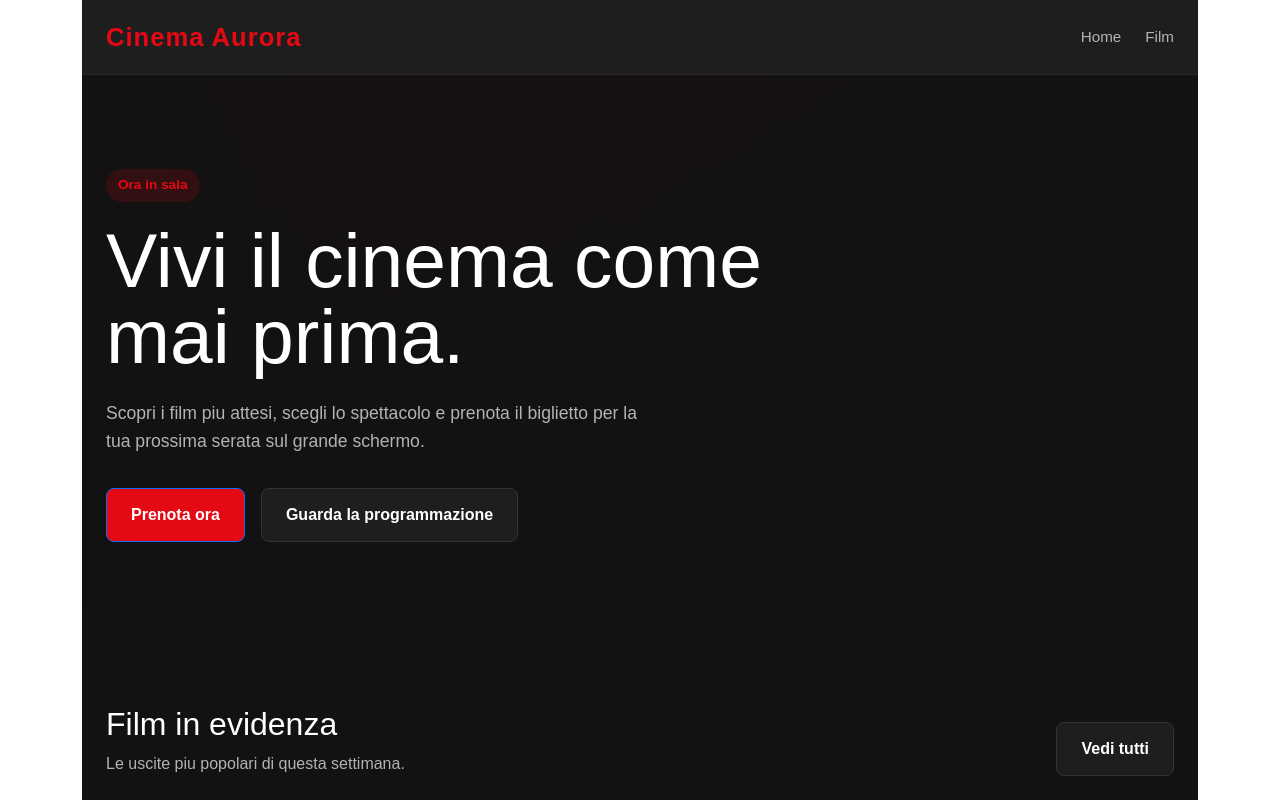
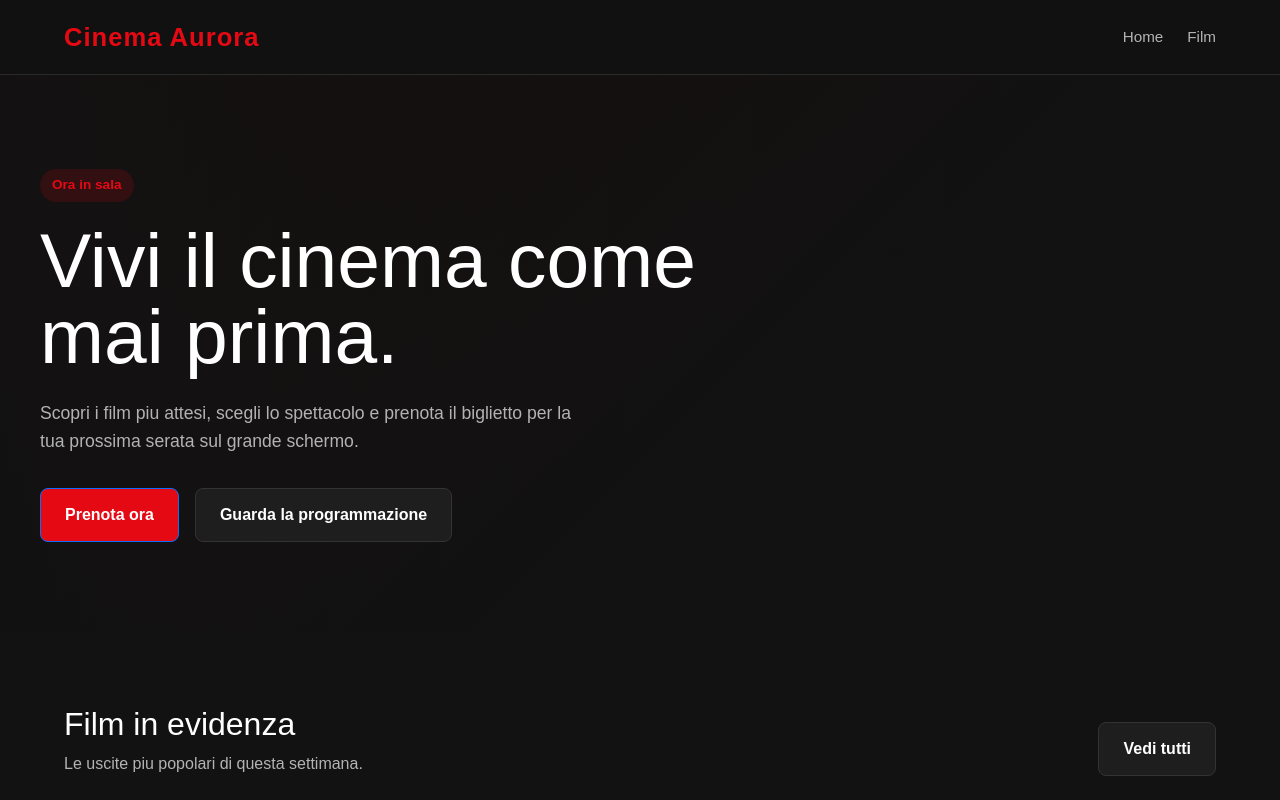
Before and after one commit to sGabri99/CinemaFront, an Angular app: page /home in a window 1280 px wide. Shown: the top 800 px of the page. Built offline with nearby package versions, Linux system fonts and the light colour scheme; no server answers.

Commit message:
component aggiornati

```diff
--- a/src/app/app.component.html
+++ b/src/app/app.component.html
@@ -1,4 +1,2 @@
-<div class="container">
-  <app-navbar></app-navbar>
-  <router-outlet></router-outlet>
-</div>
+<app-navbar></app-navbar>
+<router-outlet></router-outlet>
--- a/src/styles.css
+++ b/src/styles.css
@@ -1 +1,17 @@
 /* You can add global styles to this file, and also import other style files */
+
+html,
+body {
+  min-height: 100%;
+}
+
+body {
+  background: #121212;
+  margin: 0;
+}
+
+app-root {
+  display: block;
+  min-height: 100vh;
+  background: #121212;
+}
```
